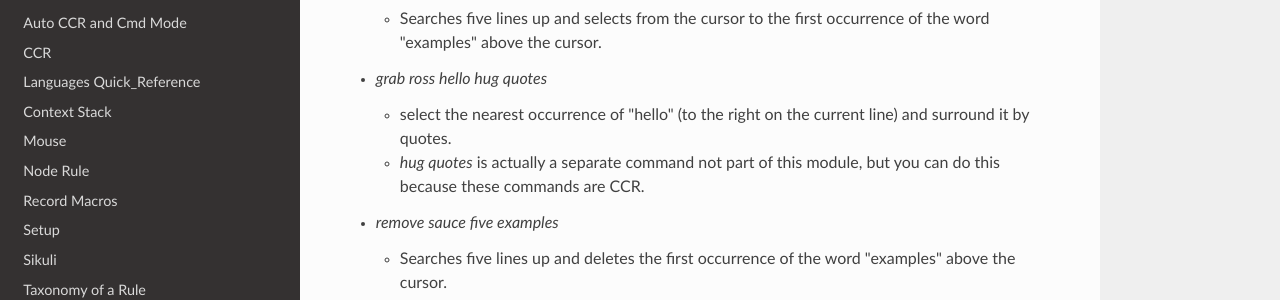
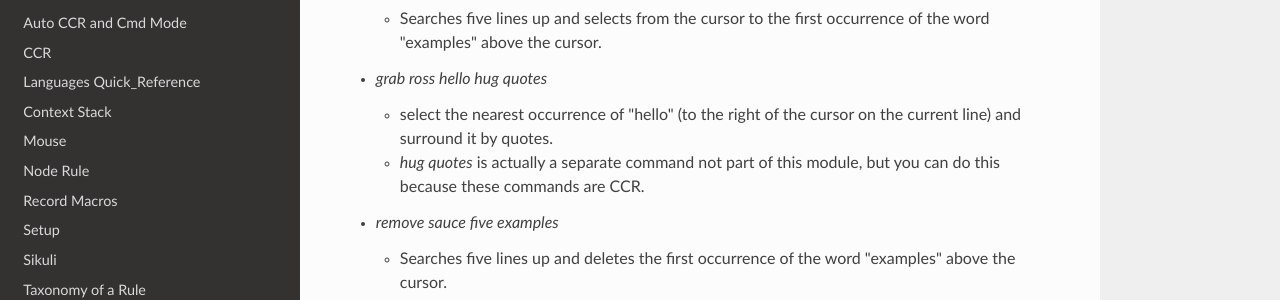
Before and after one commit to dictation-toolbox/Caster, an MkDocs documentation site: the page built from castervoice/doc/readthedocs/Text_Manipulation.md, in a window 1280 px wide and 900 px high, scrolled down 1260 px. Shown: the part 153-453 px from the top of the window. Built offline with MkDocs 1.6.1, drawn with Linux system fonts in a browser that asks for light colours; nearby versions of some CDN libraries; comment, search, counter and statistics services are not loaded.

Commit message:
Update Text_Manipulation.md

```diff
--- a/castervoice/doc/readthedocs/Text_Manipulation.md
+++ b/castervoice/doc/readthedocs/Text_Manipulation.md
@@ -29,7 +29,7 @@ Caster provides powerful text manipulation and navigation features. These functi
 - _grab sauce five until examples_
     - Searches five lines up and selects from the cursor to the first occurrence of the word "examples" above the cursor.
 - _grab ross hello hug quotes_
-    - select the nearest occurrence of "hello" (to the right on the current line) and surround it by quotes.
+    - select the nearest occurrence of "hello" (to the right of the cursor on the current line) and surround it by quotes.
     - _hug quotes_ is actually a separate command not part of this module, but you can do this because these commands are CCR.
 - _remove sauce five examples_
     - Searches five lines up and deletes the first occurrence of the word "examples" above the cursor.
```
